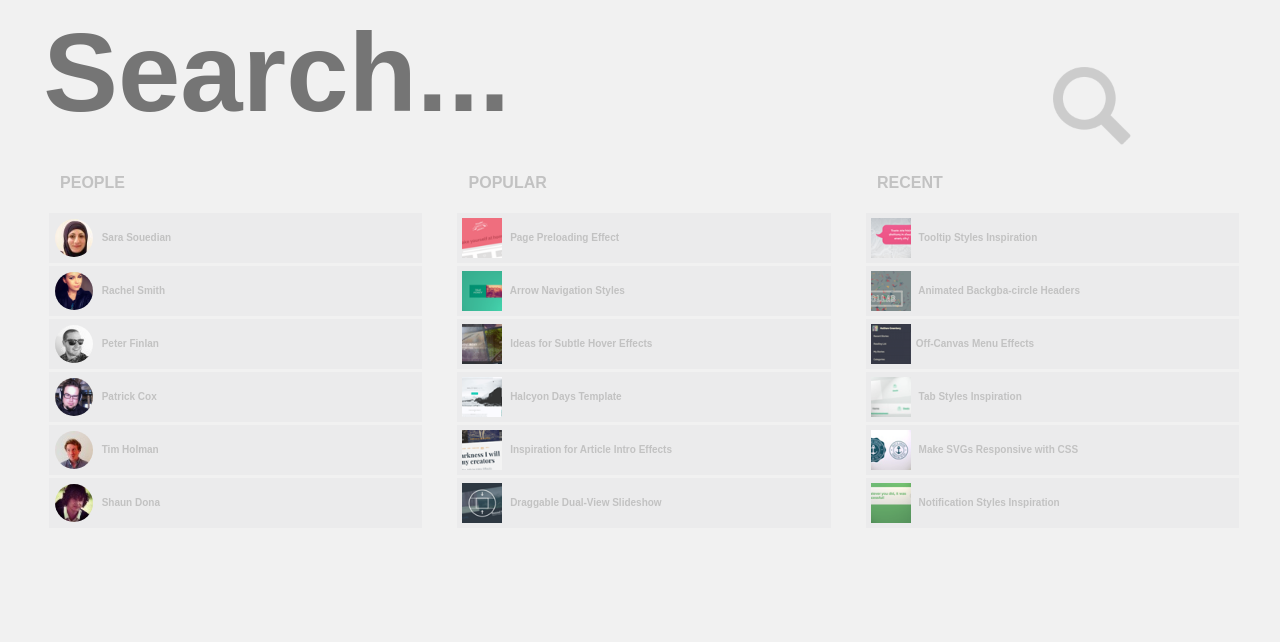
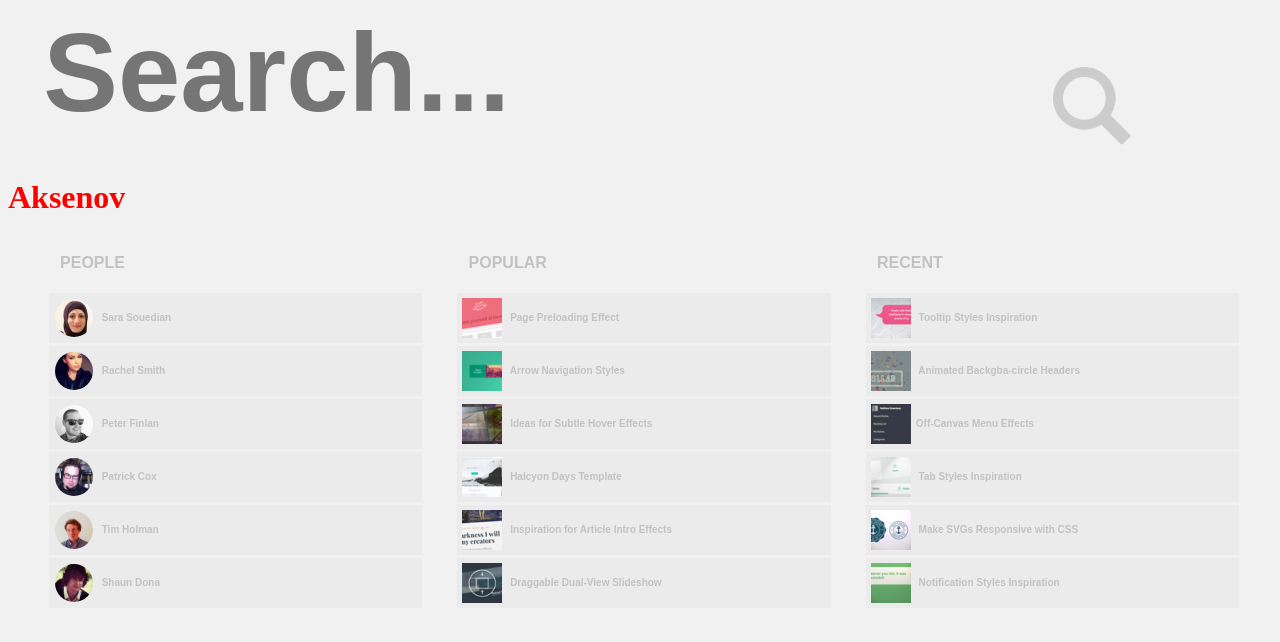
Before and after one commit to marchybasov/frontend_projects, a plain HTML site: page homework(search)/index.html in a window 1280 px wide. Drawn offline with Linux system fonts and the light colour scheme.

Commit message:
Aksenov1

```diff
--- a/homework(search)/index.html
+++ b/homework(search)/index.html
@@ -8,6 +8,11 @@
     <title>beetroot homework 3</title>
     <link rel="stylesheet" href="main.css">
     <link rel="shortcut icon" href="favicon.png">
+    <style>
+        h1{
+            color: red;
+        }
+    </style>
 </head>
 <body>
 
@@ -16,6 +21,7 @@
 
 </header>
 <main>
+    <h1>Aksenov</h1>
     <div id="spisok">
 
         <ul class="people">
```
